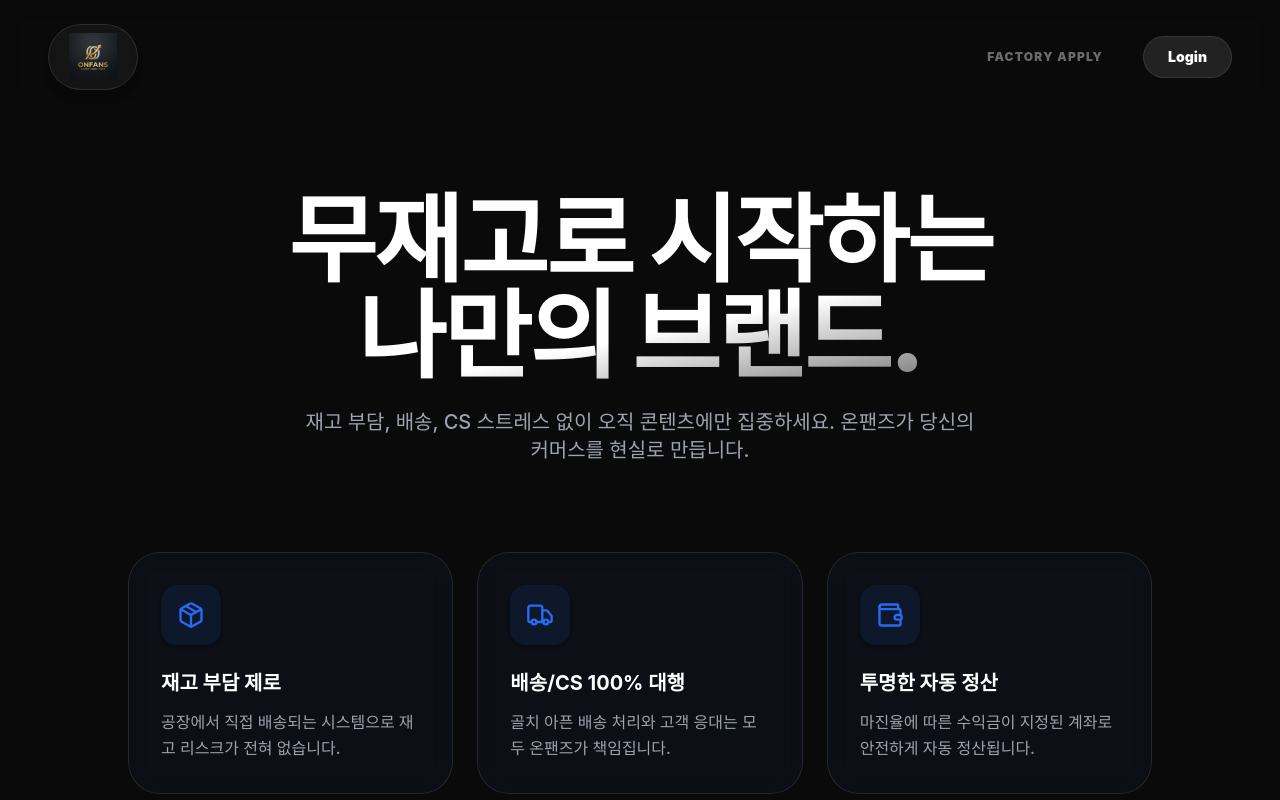
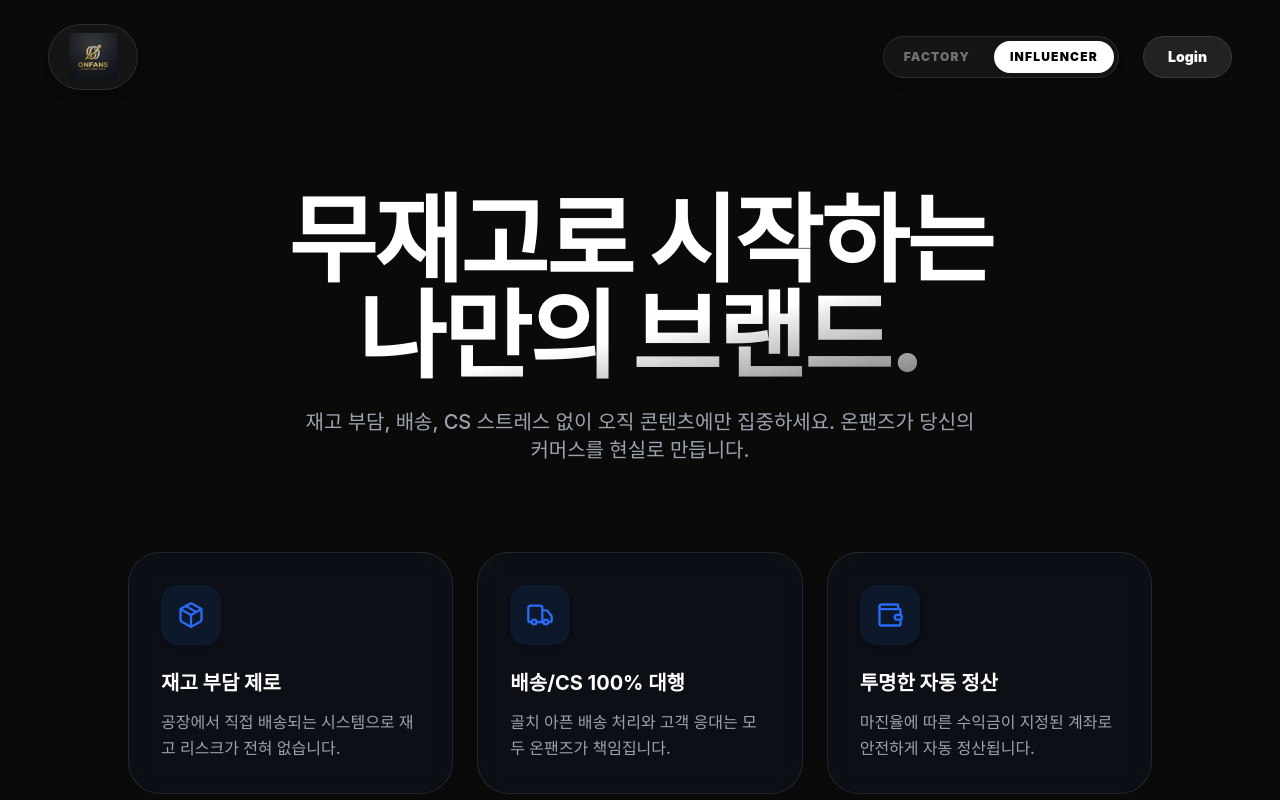
Before and after one commit to mjkorean3000-code/infants, a React (Vite) app in the folder frontend/: page /apply in a window 1280 px wide. Shown: the top 800 px of the page. Built offline with nearby package versions, Linux system fonts and the light colour scheme; no server answers; a web font is replaced by a local one.

Commit message:
Fix: Resolve TypeScript build errors by removing unused imports and properly initializing navigation hooks

```diff
--- a/frontend/src/pages/AdminDashboard.tsx
+++ b/frontend/src/pages/AdminDashboard.tsx
@@ -1,6 +1,6 @@
 import { InfluencerManagement } from '../components/admin/InfluencerManagement';
 import { ProductManagement } from '../components/admin/ProductManagement';
-import { Loader2, ShieldCheck } from 'lucide-react';
+import { Loader2 } from 'lucide-react';
 import { useState } from 'react';
 
 function AdminDashboard() {
--- a/frontend/src/pages/Checkout.tsx
+++ b/frontend/src/pages/Checkout.tsx
@@ -1,7 +1,7 @@
 import React, { useState, useEffect } from 'react';
 import { useLocation, useNavigate } from 'react-router-dom';
 import { supabase } from '../lib/supabase';
-import { CreditCard, CheckCircle2, ChevronLeft, Loader2, Package, Truck, User, ShieldCheck } from 'lucide-react';
+import { CreditCard, CheckCircle2, ChevronLeft, Loader2, Package, Truck } from 'lucide-react';
 
 declare global {
   interface Window {
--- a/frontend/src/pages/FactoryApply.tsx
+++ b/frontend/src/pages/FactoryApply.tsx
@@ -1,8 +1,12 @@
 import React, { useState, useEffect } from 'react';
+import { useNavigate, useLocation } from 'react-router-dom';
 import { supabase } from '../lib/supabase';
 import { CheckCircle2, ChevronRight, Loader2, XCircle, ShoppingBag, ShieldCheck } from 'lucide-react';
 
+// Fixed navigate error
 function FactoryApply() {
+  const navigate = useNavigate();
+  const location = useLocation();
   const [step, setStep] = useState<1 | 2>(1);
   const [isDropshipping, setIsDropshipping] = useState<boolean | null>(null);
   const [userIp, setUserIp] = useState('');
@@ -121,13 +125,29 @@ function FactoryApply() {
           <img src="/logo.png" alt="ONFANS" className="h-10 sm:h-12 object-contain" />
         </div>
 
-        <div className="flex items-center gap-6 sm:gap-10">
-          <button
-            onClick={() => navigate('/apply')}
-            className="text-[11px] sm:text-xs font-black text-white/40 hover:text-white transition-all uppercase tracking-widest"
-          >
-            Influencer Apply
-          </button>
+        <div className="flex items-center gap-3 sm:gap-6">
+          <div className="flex items-center gap-1 sm:gap-2 glass-light rounded-full p-1 shadow-premium-lg">
+            <button
+              onClick={() => navigate('/factory-apply')}
+              className={`px-4 py-2 text-[10px] sm:text-xs font-black uppercase tracking-widest rounded-full transition-all ${
+                location.pathname === '/factory-apply'
+                  ? 'bg-white text-black shadow-premium-sm'
+                  : 'text-white/40 hover:text-white'
+              }`}
+            >
+              Factory
+            </button>
+            <button
+              onClick={() => navigate('/apply')}
+              className={`px-4 py-2 text-[10px] sm:text-xs font-black uppercase tracking-widest rounded-full transition-all ${
+                location.pathname === '/apply'
+                  ? 'bg-white text-black shadow-premium-sm'
+                  : 'text-white/40 hover:text-white'
+              }`}
+            >
+              Influencer
+            </button>
+          </div>
           <button
             onClick={() => navigate('/')}
             className="rounded-full bg-white/10 border border-white/10 px-6 py-2.5 text-xs sm:text-sm font-black text-white transition-all hover:bg-white hover:text-black active:scale-95"
--- a/frontend/src/pages/PartnerApply.tsx
+++ b/frontend/src/pages/PartnerApply.tsx
@@ -1,8 +1,12 @@
 import React, { useState, useEffect } from 'react';
+import { useNavigate, useLocation } from 'react-router-dom';
 import { supabase } from '../lib/supabase';
 import { Package, Truck, Wallet, CheckCircle2, ChevronRight, Loader2, ShieldCheck } from 'lucide-react';
 
+// Fixed navigate error
 function PartnerApply() {
+  const navigate = useNavigate();
+  const location = useLocation();
   const [formData, setFormData] = useState({
     instagram_id: '',
     email: '',
@@ -106,13 +110,29 @@ function PartnerApply() {
           <img src="/logo.png" alt="ONFANS" className="h-10 sm:h-12 object-contain" />
         </div>
 
-        <div className="flex items-center gap-6 sm:gap-10">
-          <button
-            onClick={() => navigate('/factory-apply')}
-            className="text-[11px] sm:text-xs font-black text-white/40 hover:text-white transition-all uppercase tracking-widest"
-          >
-            Factory Apply
-          </button>
+        <div className="flex items-center gap-3 sm:gap-6">
+          <div className="flex items-center gap-1 sm:gap-2 glass-light rounded-full p-1 shadow-premium-lg">
+            <button
+              onClick={() => navigate('/factory-apply')}
+              className={`px-4 py-2 text-[10px] sm:text-xs font-black uppercase tracking-widest rounded-full transition-all ${
+                location.pathname === '/factory-apply'
+                  ? 'bg-white text-black shadow-premium-sm'
+                  : 'text-white/40 hover:text-white'
+              }`}
+            >
+              Factory
+            </button>
+            <button
+              onClick={() => navigate('/apply')}
+              className={`px-4 py-2 text-[10px] sm:text-xs font-black uppercase tracking-widest rounded-full transition-all ${
+                location.pathname === '/apply'
+                  ? 'bg-white text-black shadow-premium-sm'
+                  : 'text-white/40 hover:text-white'
+              }`}
+            >
+              Influencer
+            </button>
+          </div>
           <button
             onClick={() => navigate('/')}
             className="rounded-full bg-white/10 border border-white/10 px-6 py-2.5 text-xs sm:text-sm font-black text-white transition-all hover:bg-white hover:text-black active:scale-95"
```
